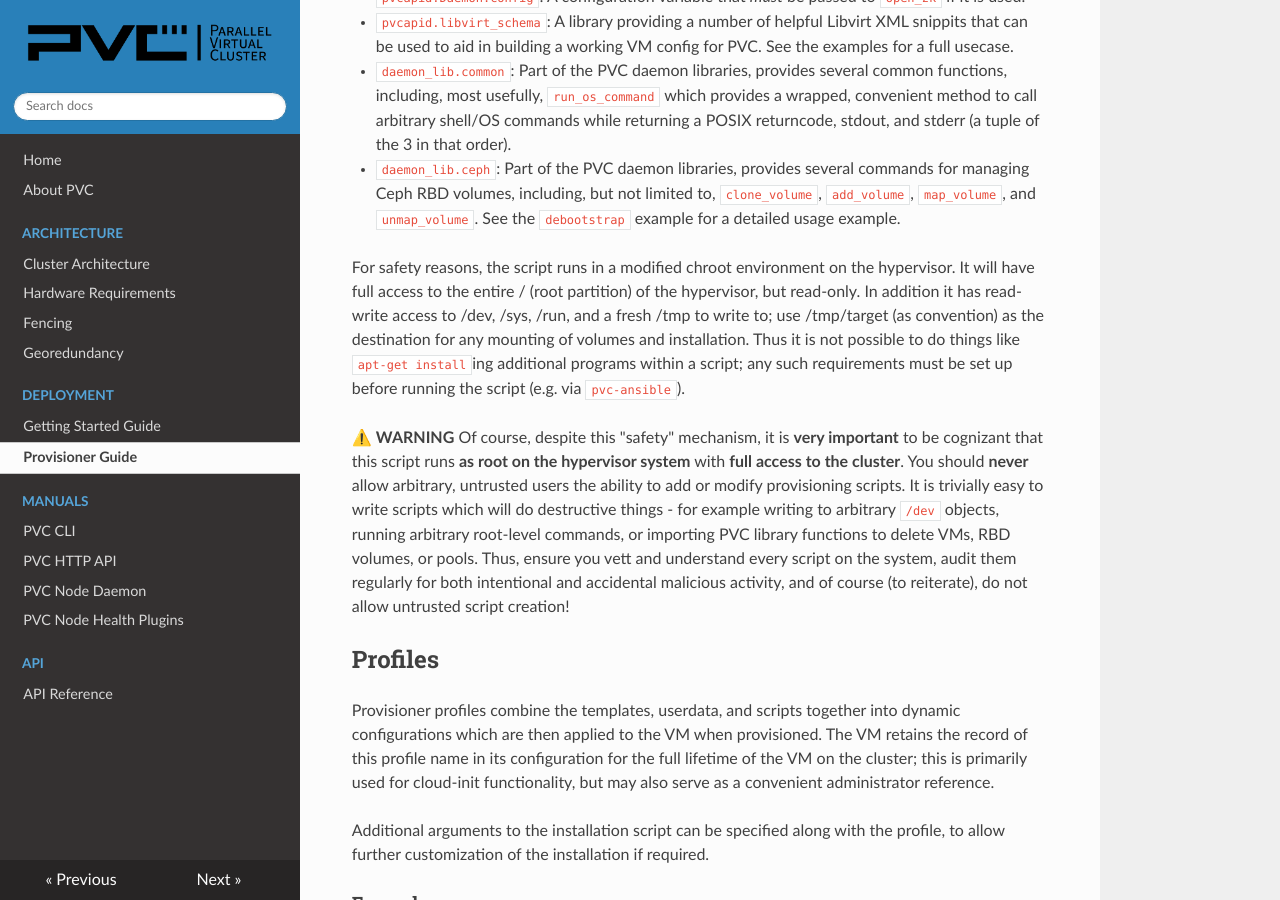
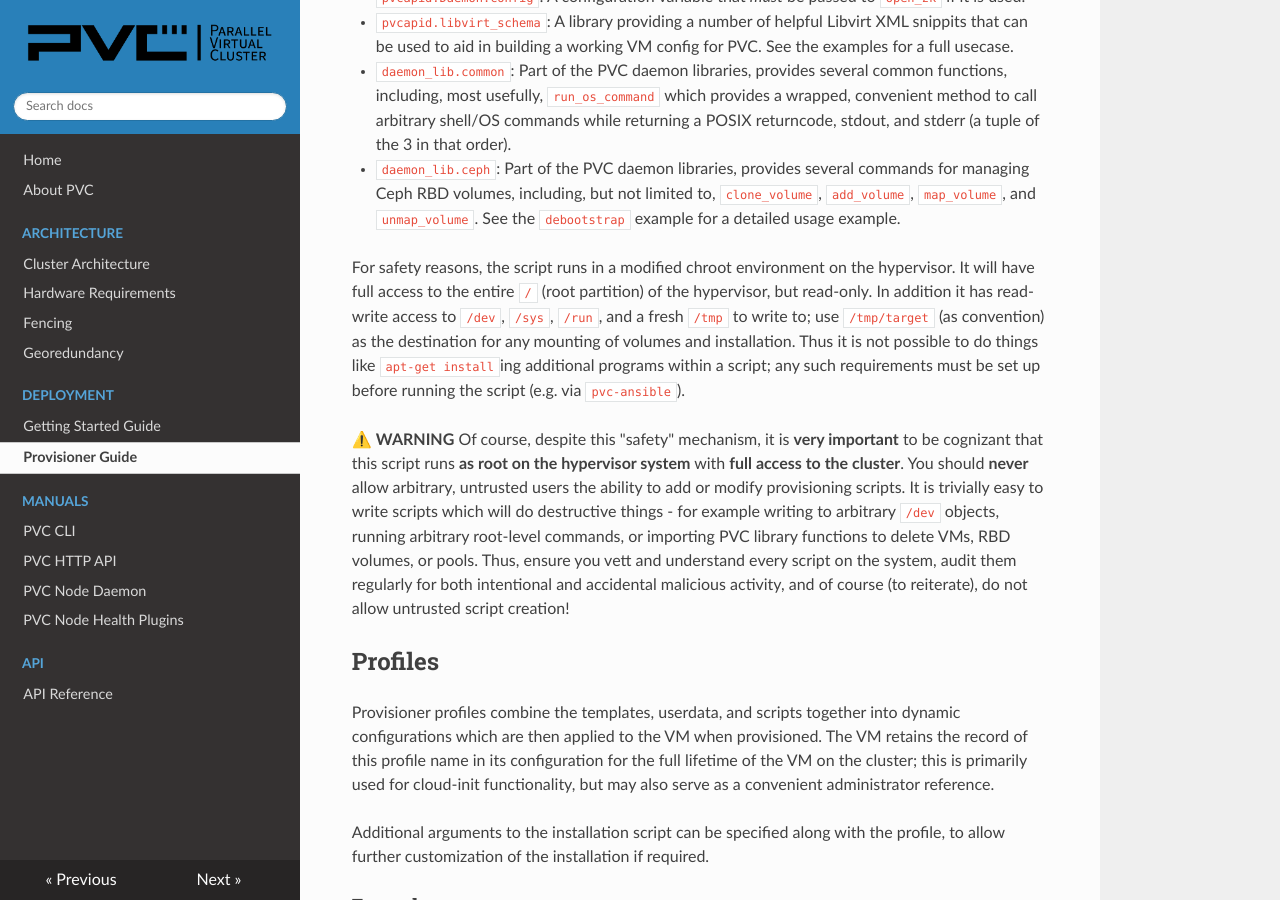
Before and after one commit to parallelvirtualcluster/docs, an MkDocs documentation site: the page built from docs/deployment/provisioner.md, in a window 1280 px wide and 900 px high, scrolled down 9441 px. Built offline with MkDocs 1.6.1, drawn with Linux system fonts in a browser that asks for light colours; nearby versions of some CDN libraries.

Commit message:
Fix formatting

```diff
--- a/docs/deployment/provisioner.md
+++ b/docs/deployment/provisioner.md
@@ -306,7 +306,7 @@ Since the `VMBuilderScript` runs within its own context but within the PVC Provi
 * `daemon_lib.common`: Part of the PVC daemon libraries, provides several common functions, including, most usefully, `run_os_command` which provides a wrapped, convenient method to call arbitrary shell/OS commands while returning a POSIX returncode, stdout, and stderr (a tuple of the 3 in that order).
 * `daemon_lib.ceph`: Part of the PVC daemon libraries, provides several commands for managing Ceph RBD volumes, including, but not limited to, `clone_volume`, `add_volume`, `map_volume`, and `unmap_volume`. See the `debootstrap` example for a detailed usage example.
 
-For safety reasons, the script runs in a modified chroot environment on the hypervisor. It will have full access to the entire / (root partition) of the hypervisor, but read-only. In addition it has read-write access to /dev, /sys, /run, and a fresh /tmp to write to; use /tmp/target (as convention) as the destination for any mounting of volumes and installation. Thus it is not possible to do things like `apt-get install`ing additional programs within a script; any such requirements must be set up before running the script (e.g. via `pvc-ansible`).
+For safety reasons, the script runs in a modified chroot environment on the hypervisor. It will have full access to the entire `/` (root partition) of the hypervisor, but read-only. In addition it has read-write access to `/dev`, `/sys`, `/run`, and a fresh `/tmp` to write to; use `/tmp/target` (as convention) as the destination for any mounting of volumes and installation. Thus it is not possible to do things like `apt-get install`ing additional programs within a script; any such requirements must be set up before running the script (e.g. via `pvc-ansible`).
 
 ⚠️ **WARNING** Of course, despite this "safety" mechanism, it is **very important** to be cognizant that this script runs **as root on the hypervisor system** with **full access to the cluster**. You should **never** allow arbitrary, untrusted users the ability to add or modify provisioning scripts. It is trivially easy to write scripts which will do destructive things - for example writing to arbitrary `/dev` objects, running arbitrary root-level commands, or importing PVC library functions to delete VMs, RBD volumes, or pools. Thus, ensure you vett and understand every script on the system, audit them regularly for both intentional and accidental malicious activity, and of course (to reiterate), do not allow untrusted script creation!
 
```
